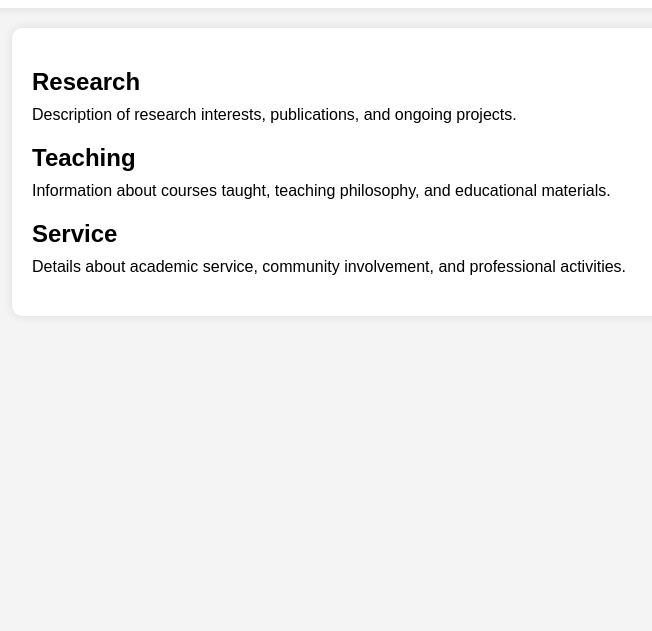
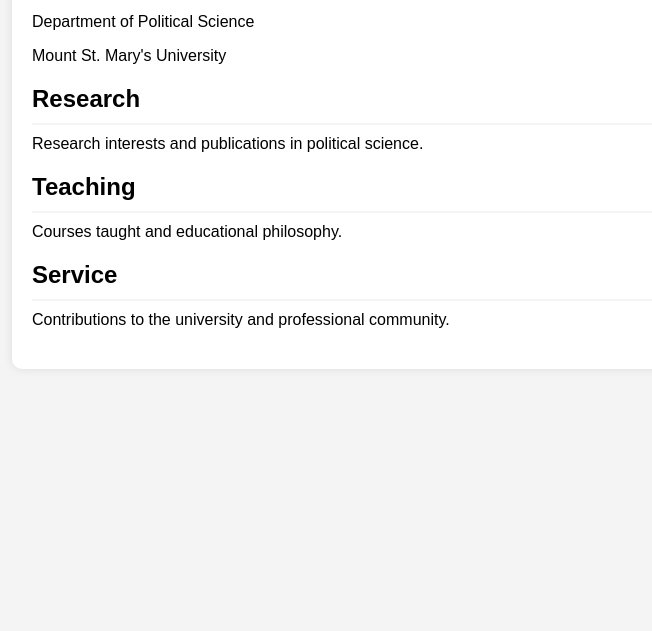
Before and after one commit to juliajung11/juliajung11.github.io, a plain HTML site: page index.html in a window 1280 px wide. Shown: the part 169-800 px from the top of the page, without its empty margins (208-860 px from the left). Drawn offline with Linux system fonts and the light colour scheme.

Commit message:
Update index.html

```diff
--- a/index.html
+++ b/index.html
@@ -9,57 +9,53 @@
             font-family: Arial, sans-serif;
             margin: 0;
             padding: 0;
-            display: flex;
-            flex-direction: column;
-            align-items: center;
             background-color: #f4f4f4;
         }
-        .header {
-            text-align: center;
+        .container {
+            max-width: 800px;
+            margin: 50px auto;
+            padding: 20px;
             background: #fff;
-            padding: 20px;
-            width: 100%;
+            border-radius: 10px;
             box-shadow: 0 0 10px rgba(0, 0, 0, 0.1);
         }
-        .container {
-            width: 80%;
-            max-width: 800px;
-            margin: 20px;
-            background: #fff;
-            padding: 20px;
-            border-radius: 10px;
-            box-shadow: 0 0 10px rgba(0, 0, 0, 0.1);
+        h1 {
+            text-align: center;
+            margin-bottom: 20px;
         }
         .section {
             margin-bottom: 20px;
         }
-        h1, h2 {
+        .section h2 {
+            border-bottom: 2px solid #f4f4f4;
+            padding-bottom: 10px;
             margin-bottom: 10px;
         }
-        p {
+        .section p {
             margin: 5px 0;
         }
     </style>
 </head>
 <body>
-    <div class="header">
+    <div class="container">
         <h1>Dr. Yujin J. Jung, PhD</h1>
         <p>Assistant Professor</p>
         <p>Department of Political Science</p>
         <p>Mount St. Mary's University</p>
-    </div>
-    <div class="container">
+
         <div class="section">
             <h2>Research</h2>
-            <p>Description of research interests, publications, and ongoing projects.</p>
+            <p>Research interests and publications in political science.</p>
         </div>
+
         <div class="section">
             <h2>Teaching</h2>
-            <p>Information about courses taught, teaching philosophy, and educational materials.</p>
+            <p>Courses taught and educational philosophy.</p>
         </div>
+
         <div class="section">
             <h2>Service</h2>
-            <p>Details about academic service, community involvement, and professional activities.</p>
+            <p>Contributions to the university and professional community.</p>
         </div>
     </div>
 </body>
```
